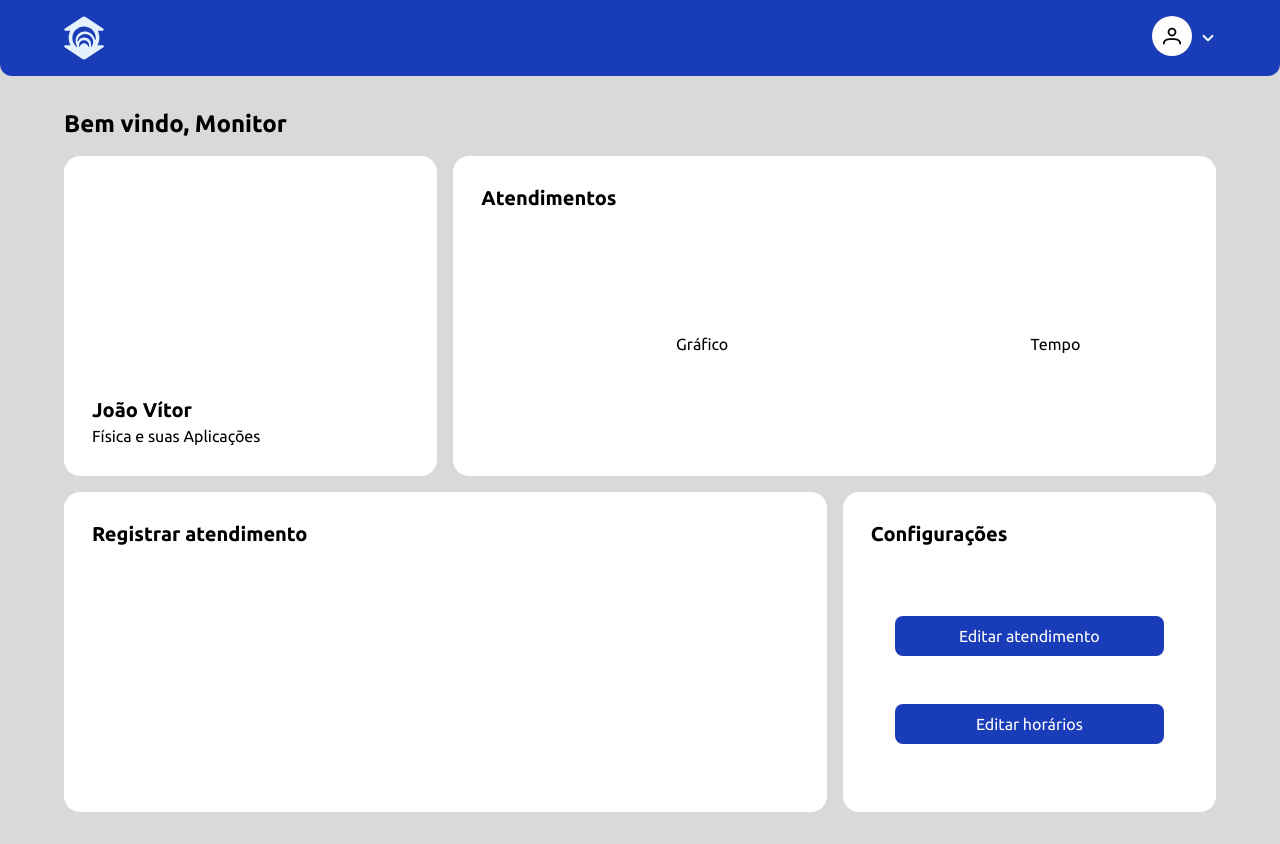
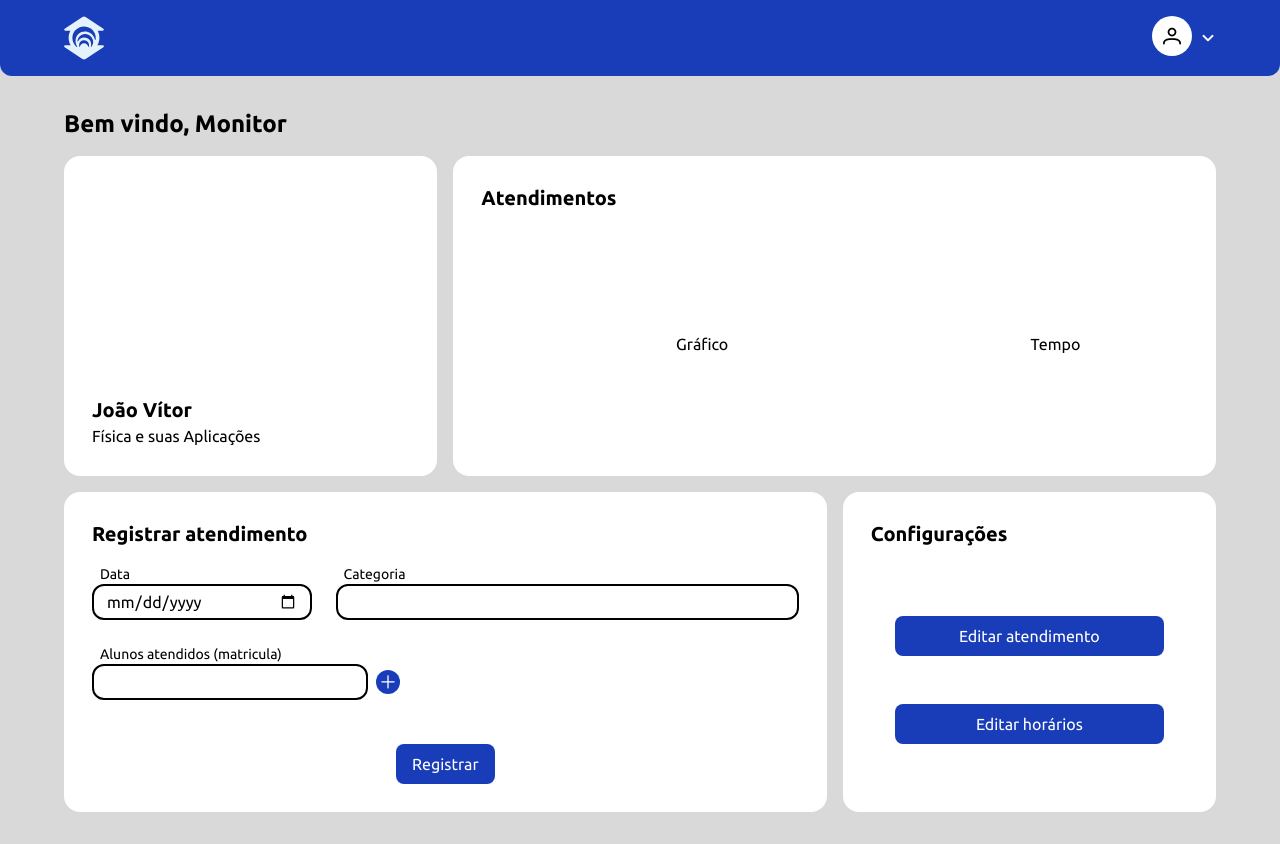
Before and after one commit to joao-tolomelli/gestao-monitoria-UNIFOR, a React (Vite) app in the folder front-end/: page / in a window 1280 px wide. Built offline with nearby package versions, Linux system fonts and the light colour scheme.

Commit message:
add: new cards

```diff
--- a/front-end/src/App.jsx
+++ b/front-end/src/App.jsx
@@ -1,6 +1,6 @@
 import Header from "./components/Header";
 import Button from "./components/Button";
-
+import InputBox from "./components/InputBox";
 
 function App() {
   return (
@@ -27,7 +27,35 @@ function App() {
             </div>
           </div>
           <div className="col-span-2 bg-white rounded-2xl p-7 xl:h-[20rem] 2xl:h-[30rem]">
-            <h1 className="text-xl font-bold">Registrar atendimento</h1>
+            <div className="flex flex-col h-full w-full">
+              <h1 className="text-xl font-bold mb-4">Registrar atendimento</h1>
+              <div className="grid grid-cols-12 gap-6">
+                <div className="col-span-4">
+                  <InputBox label="Data" type="date"></InputBox>
+                </div>
+                <div className="col-span-8">
+                  <InputBox label="Categoria" type="text"></InputBox>
+                </div>
+                <div className="col-span-5">
+                  <div className="flex flex-row items-end">
+                    <InputBox
+                      label="Alunos atendidos (matricula)"
+                      type="text"
+                    ></InputBox>
+                    <div className="flex  w-full h-full ml-2 mb-[.4rem]">
+                      <button className="flex justify-center items-center bg-blue-800 h-[1.5rem] w-[1.5rem] rounded-2xl transition duration-300 transform hover:bg-blue-700 hover:scale-105 cursor-pointer">
+                        <i className="pi pi-plus text-white text-sm" />
+                      </button>
+                    </div>
+                  </div>
+                </div>
+              </div>
+              <div className="h-full w-full flex justify-center items-end">
+                <div>
+                  <Button text="Registrar"></Button>
+                </div>
+              </div>
+            </div>
           </div>
           <div className="col-span-1 bg-white rounded-2xl p-7 xl:h-[20rem] 2xl:h-[30rem]">
             <h1 className="text-xl font-bold">Configurações</h1>
--- /dev/null
+++ b/front-end/src/components/InputBox/index.jsx
@@ -0,0 +1,17 @@
+function InputBox({ type = "text", label }) {
+  return (
+    <div className="flex flex-col">
+    <label className="text-sm ml-2" htmlFor={label.toLowerCase()}>
+      {label}
+    </label>
+    <input
+      className="border-2 border-black rounded-xl px-3 py-1 focus:outline-none focus:border-blue-600 transition-colors duration-300"
+      type={type}
+      name={label.toLowerCase()}
+      id={label.toLowerCase()}
+    />
+  </div>
+  );
+}
+
+export default InputBox;
--- a/front-end/src/index.css
+++ b/front-end/src/index.css
@@ -2,15 +2,6 @@
 
 :root {
   font-family: "Ubuntu", sans-serif;
-  line-height: 1.5;
-  font-weight: 400;
-
-  color-scheme: light dark;
   color: #000000;
   background-color: #d9d9d9;
-
-  font-synthesis: none;
-  text-rendering: optimizeLegibility;
-  -webkit-font-smoothing: antialiased;
-  -moz-osx-font-smoothing: grayscale;
 }
```
